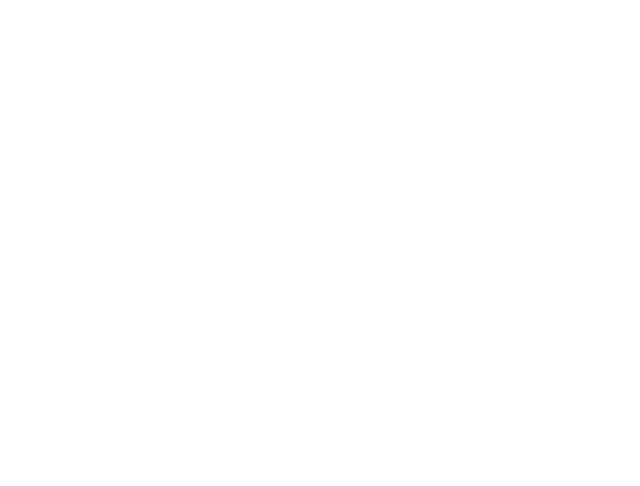
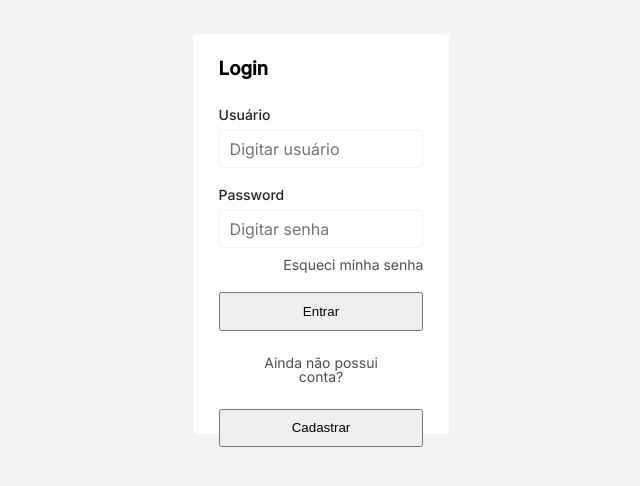
Before and after one commit to KA-20-Motors-Shop/ka-20-motors-shop, a React (Create React App) app: page /login in a window 1280 px wide. Shown: the part 166-652 px from the top of the page, without its empty margins (319-959 px from the left). Built offline with nearby package versions, Linux system fonts and the light colour scheme.

Commit message:
feat: login page

```diff
--- /dev/null
+++ b/src/pages/LoginPage/index.tsx
@@ -0,0 +1,28 @@
+import Button from "../../components/button";
+import { StyledPage, FormContainer } from "./styles";
+import Input from "../../components/Input";
+import Header from "../../components/header";
+
+const LoginPage = () => {
+    return(
+        <>
+            <StyledPage>
+                <FormContainer>
+                    <h3>Login</h3>
+                    <form action="">
+                        <Input type='text' label="Usuário" name="username" placeholder="Digitar usuário"/>
+                        <Input type='password' label='Password' name='password' placeholder="Digitar senha"/>
+                        <div>
+                            <a href="#">Esqueci minha senha</a>
+                        </div>
+                        <Button>Entrar</Button>
+                        <span>Ainda não possui conta?</span>
+                        <Button>Cadastrar</Button>
+                    </form>
+                </FormContainer>
+            </StyledPage>
+        </>
+    )
+}
+
+export default LoginPage;
--- /dev/null
+++ b/src/pages/LoginPage/styles.ts
@@ -0,0 +1,69 @@
+import styled from "styled-components";
+
+export const StyledPage = styled.div`
+    background-color: var(--color-grey8);
+    width: 100%;
+    height: 100vh;
+    display: flex;
+    flex-direction: column;
+    align-items: center;
+    justify-content: center;
+
+`;
+
+export const FormContainer = styled.div`
+    width: 90%;
+    background-color: var(--color-grey10);
+    height: 55%;
+    border-radius: 4px;
+    padding: 15% 8%;
+    h3 {
+        padding: none;
+        margin-top: 0px;
+        margin-bottom: 20px;
+        text-align: left;
+    }
+    form {
+        width:100%;
+        height:100%;
+        display:flex;
+        flex-direction: column;
+        label {
+            align-self: left;
+        }
+        button{
+            width: 100%;
+            height: 28px;
+        }
+        input{
+            width: 100%;
+        }
+    }
+    div {
+        display: flex;
+        justify-content: right;
+        width: 100%;
+    }
+    a {
+        font-size: 14px;
+        margin-bottom: 20px;
+        color: var(--color-grey2);
+        align-self: left;
+    }
+    span {
+        margin: 25px;
+        font-size: 14px;
+        color: var(--color-grey2)
+    }
+    @media screen and (min-width: 1024px) {
+        width: 20%;
+        padding: 2%;
+        height: 50%;
+        form{
+            button {
+                height: 48px;
+
+            }
+        }
+    }
+`
--- a/src/routes/index.tsx
+++ b/src/routes/index.tsx
@@ -1,4 +1,5 @@
 import { Route, Switch } from "react-router-dom";
+import LoginPage from "../pages/LoginPage";
 import SignUpPage from "../pages/signUpPage";
 
 const Routes = () => {
@@ -7,6 +8,9 @@ const Routes = () => {
       <Route path="/signup">
         <SignUpPage />
       </Route>
+      <Route path="/login">
+        <LoginPage/>
+      </Route>
     </Switch>
   );
 };
```
